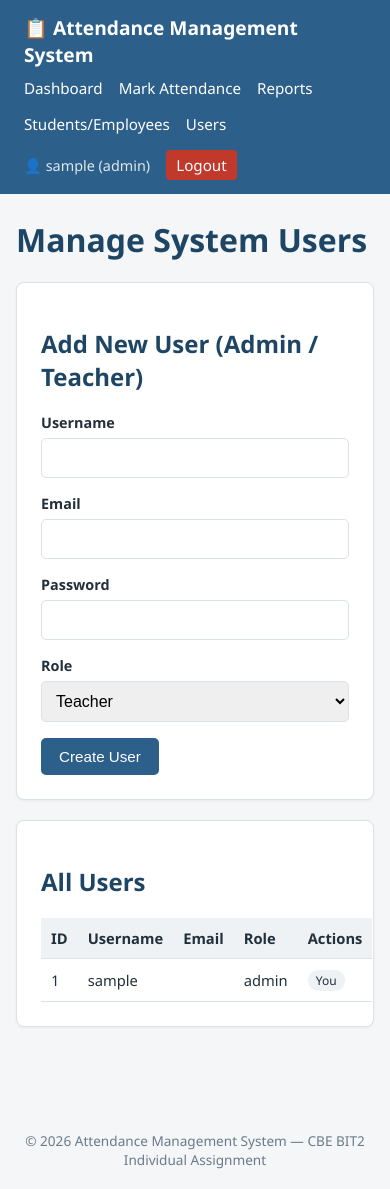
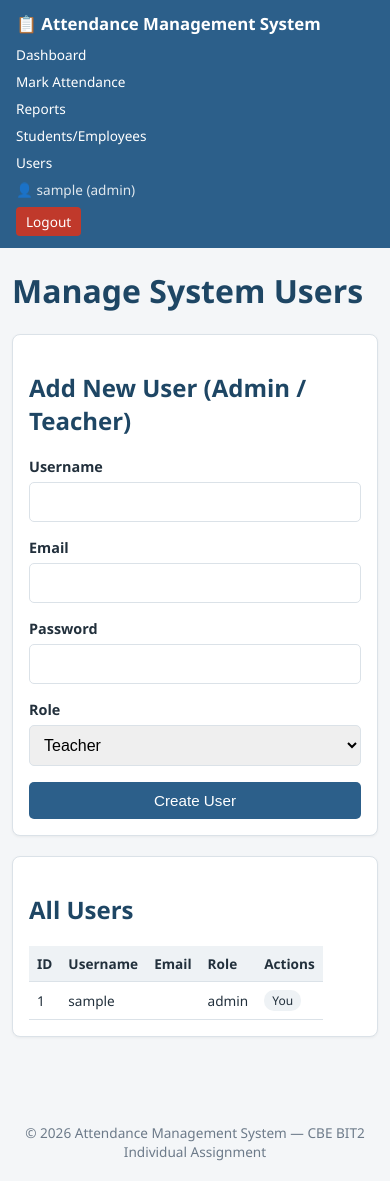
Before and after one commit to fussy0064/Attendance-Management-System, a PHP site: page /manage_users.php in a window 390 px wide. After the commit the page ends 1161 px from the top, so only its background shows below. Run offline with PHP 8.4, Linux system fonts and the light colour scheme; the visitor is signed in with stand-in values (Sample User, id 1).

Commit message:
Add responsive CSS for mobile and tablet screens

```diff
--- a/assets/css/style.css
+++ b/assets/css/style.css
@@ -101,3 +101,28 @@ th { background: #eef2f5; }
 .footer { text-align: center; padding: 20px; color: #6c7a89; font-size: 0.85rem; }
 
 .badge { display: inline-block; padding: 2px 8px; border-radius: 10px; font-size: 0.75rem; background: #eef2f5; }
+
+/* ===== Responsive (Tablet) ===== */
+@media (max-width: 768px) {
+    .container { padding: 0 12px 30px; margin: 16px auto; }
+    .card { padding: 16px; }
+    .topbar { padding: 12px 16px; }
+    .nav { gap: 10px; }
+    .nav a, .nav .whoami { font-size: 0.85rem; }
+    .filters { flex-direction: column; align-items: stretch; }
+    .filters .form-group { min-width: 0; }
+}
+
+/* ===== Responsive (Phone) ===== */
+@media (max-width: 480px) {
+    .topbar { flex-direction: column; align-items: flex-start; }
+    .nav { width: 100%; flex-direction: column; align-items: flex-start; gap: 8px; }
+    .brand { font-size: 1.05rem; }
+    .login-wrap { max-width: 100%; margin: 30px auto; padding: 0 10px; }
+    .btn { width: 100%; text-align: center; }
+    .btn-sm { width: auto; }
+
+    /* make wide tables scrollable instead of squeezed */
+    table { display: block; overflow-x: auto; white-space: nowrap; }
+    th, td { padding: 8px; font-size: 0.85rem; }
+}
```
